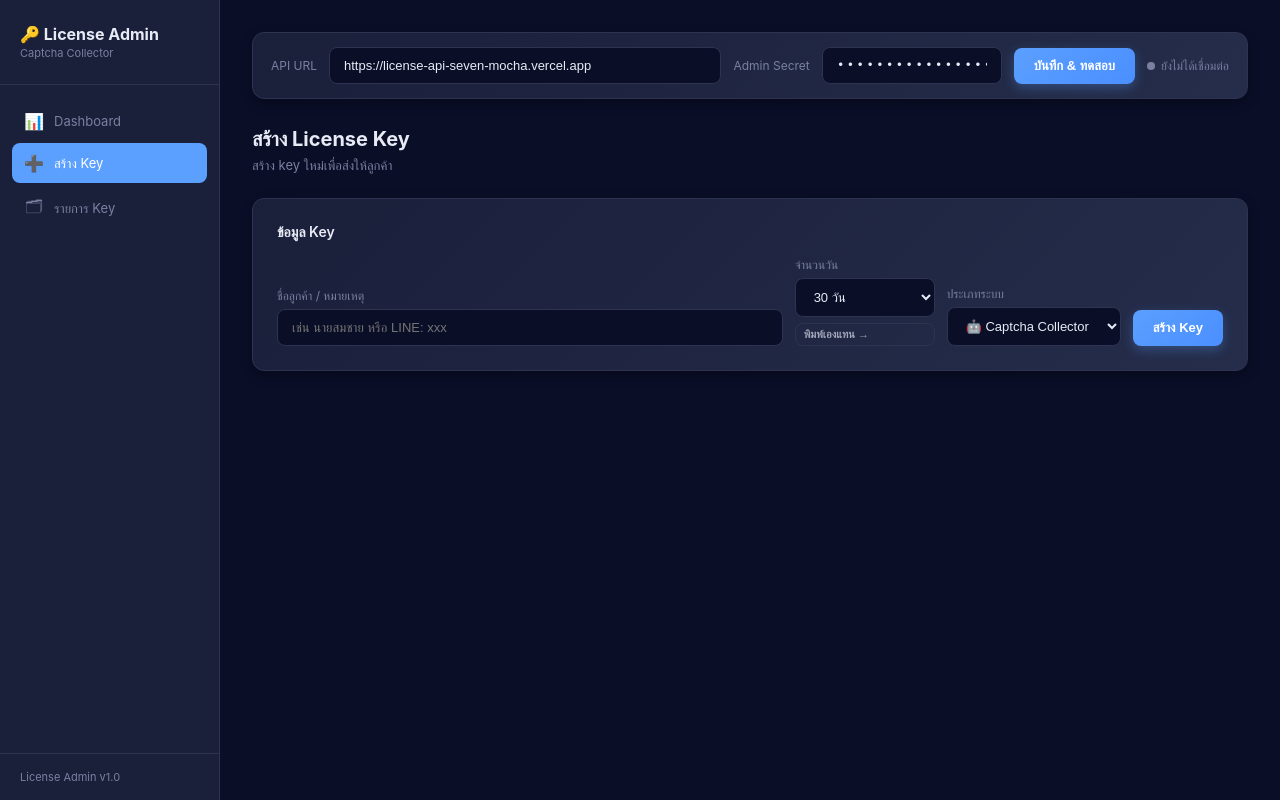
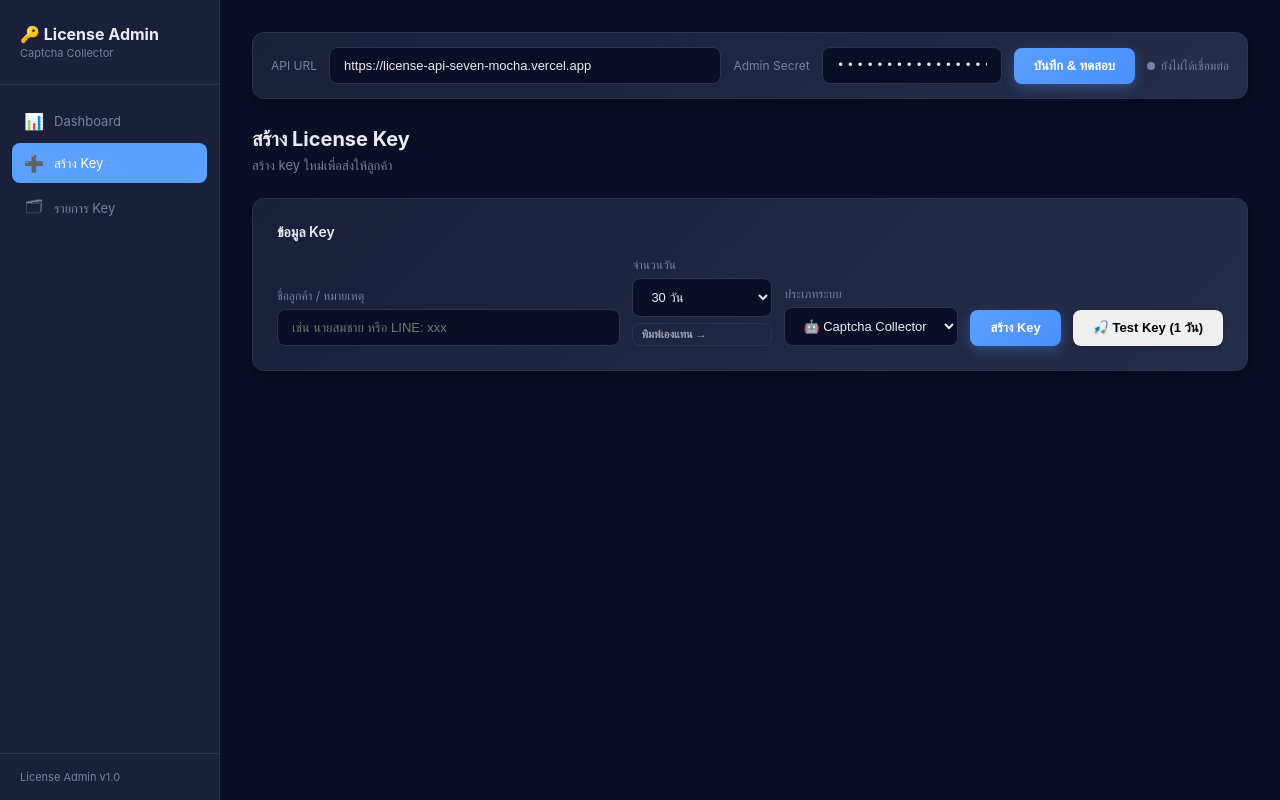
Before and after one commit to anuchanamlee/anuchanamlee-license.key_fronend, a Next.js app: page /create in a window 1280 px wide. Built offline with nearby package versions, Linux system fonts and the light colour scheme.

Commit message:
feat: add functionality to create a test key for the Fishing system and update UI with a new button

```diff
--- a/app/create/page.tsx
+++ b/app/create/page.tsx
@@ -39,6 +39,20 @@ export default function CreatePage() {
 
   function copy(text: string, label: string) { navigator.clipboard.writeText(text); toast(label, "success") }
 
+  async function createTestKey() {
+    const testNote = `TEST-${new Date().toISOString().slice(0, 10)}`
+    setLoading(true); setErrMsg(""); setResult(null)
+    try {
+      const data = await api.create(1, testNote, "FISHING")
+      setResult(data); setMsgText(buildMessage(data, 1, testNote))
+      toast("สร้าง Test Key FISHING สำเร็จ ✓", "success")
+      setTimeout(() => document.getElementById("share-section")?.scrollIntoView({ behavior: "smooth" }), 100)
+    } catch (e: unknown) {
+      setErrMsg((e as Error).message)
+      toast((e as Error).message, "error")
+    } finally { setLoading(false) }
+  }
+
   return (
     <div>
       <SettingsBar />
@@ -59,7 +73,7 @@ export default function CreatePage() {
             {!usePinput ? (
               <select className="input" value={days} onChange={e => setDays(+e.target.value)}
                 style={{ background: "var(--bg)" }}>
-                {[7, 30, 90, 180, 365].map(d => <option key={d} value={d}>{d} วัน</option>)}
+                {[1, 7, 30, 90, 180, 365].map(d => <option key={d} value={d}>{d} วัน</option>)}
               </select>
             ) : (
               <input className="input" type="number" placeholder="ระบุจำนวนวัน"
@@ -80,6 +94,9 @@ export default function CreatePage() {
           </div>
           <button className="btn btn-primary" onClick={createKey} disabled={loading}>
             {loading ? "⏳ กำลังสร้าง..." : "สร้าง Key"}
+          </button>
+          <button className="btn btn-secondary" onClick={createTestKey} disabled={loading}>
+            🎣 Test Key (1 วัน)
           </button>
         </div>
 
```
